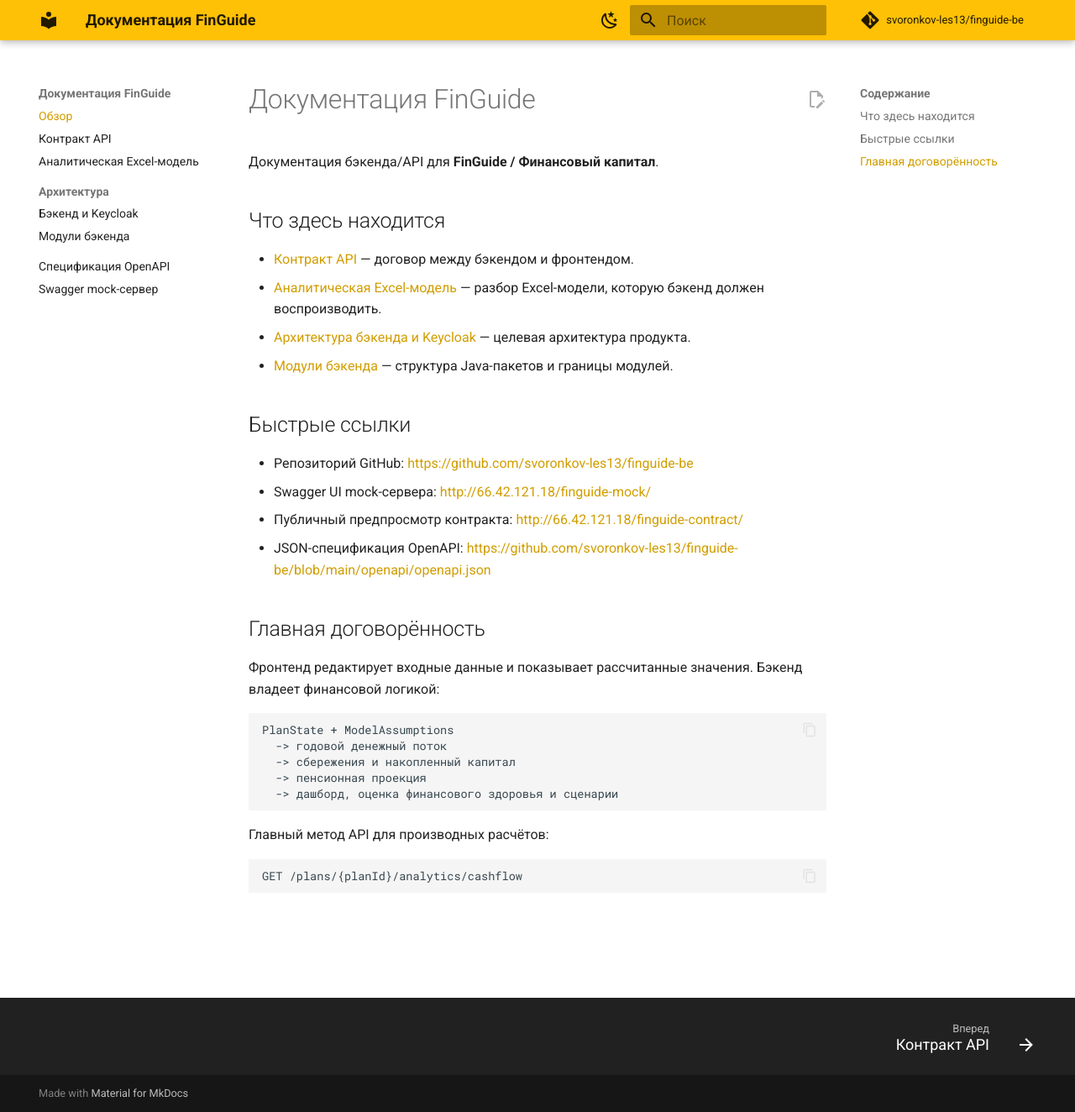
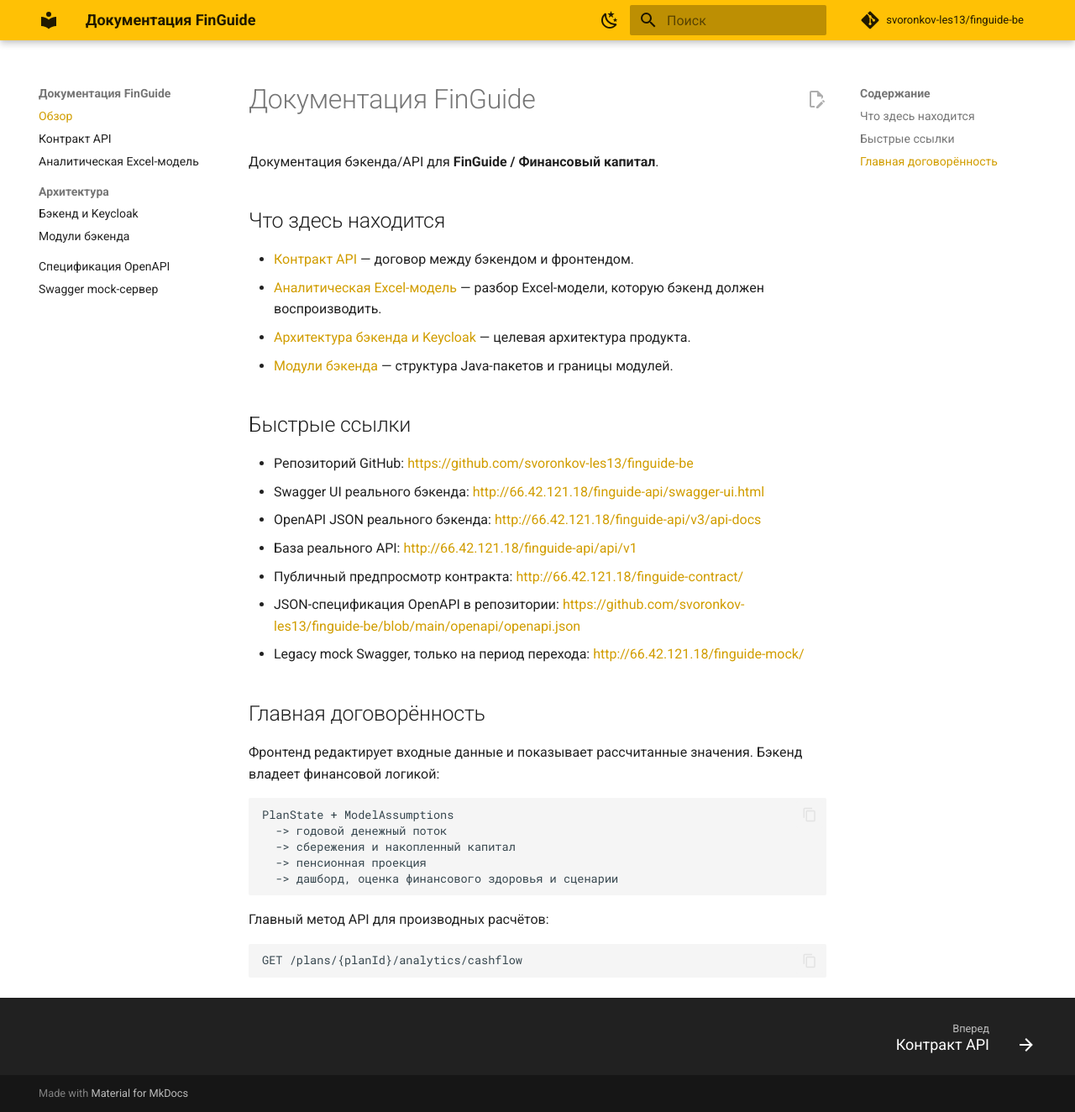
Before and after one commit to svoronkov-les13/finguide-be, an MkDocs documentation site: the page built from docs/index.md, in a window 1280 px wide and 1324 px high. Shown: the whole window at 84% size. Built offline with MkDocs 1.6.1 and Material for MkDocs 9.7.7, drawn with Linux system fonts in a browser that asks for light colours; comment, search, counter and statistics services are not loaded.

Commit message:
chore(deploy): move swagger to real backend
Expose Springdoc behind the nginx prefix, update markdown docs and OpenAPI metadata to point at the real Spring Boot backend, and keep the Java mock documented only as a transition path.\n\nCloses #6

```diff
--- a/docs/index.md
+++ b/docs/index.md
@@ -12,9 +12,12 @@
 ## Быстрые ссылки
 
 - Репозиторий GitHub: <https://github.com/svoronkov-les13/finguide-be>
-- Swagger UI mock-сервера: <http://66.42.121.18/finguide-mock/>
+- Swagger UI реального бэкенда: <http://66.42.121.18/finguide-api/swagger-ui.html>
+- OpenAPI JSON реального бэкенда: <http://66.42.121.18/finguide-api/v3/api-docs>
+- База реального API: <http://66.42.121.18/finguide-api/api/v1>
 - Публичный предпросмотр контракта: <http://66.42.121.18/finguide-contract/>
-- JSON-спецификация OpenAPI: <https://github.com/svoronkov-les13/finguide-be/blob/main/openapi/openapi.json>
+- JSON-спецификация OpenAPI в репозитории: <https://github.com/svoronkov-les13/finguide-be/blob/main/openapi/openapi.json>
+- Legacy mock Swagger, только на период перехода: <http://66.42.121.18/finguide-mock/>
 
 ## Главная договорённость
 
--- a/src/main/resources/application.yml
+++ b/src/main/resources/application.yml
@@ -21,6 +21,7 @@ spring:
 
 server:
   port: ${SERVER_PORT:8080}
+  forward-headers-strategy: framework
 
 management:
   endpoints:
@@ -35,6 +36,8 @@ management:
 springdoc:
   swagger-ui:
     path: /swagger-ui.html
+    config-url: ${FINGUIDE_SWAGGER_CONFIG_URL:/v3/api-docs/swagger-config}
+    url: ${FINGUIDE_SWAGGER_API_DOCS_URL:/v3/api-docs}
   api-docs:
     path: /v3/api-docs
 
```
Also changed, not shown: README.md (+35 -22 lines), docs/backend-architecture-keycloak.md (+2 -2 lines), docs/backend-modules.md (+3 -1 lines), docs/contract.md (+5 -2 lines), docs/model-analytics.md (+2 -0 lines), mock-java/README.md (+19 -4 lines), 2 other files.
